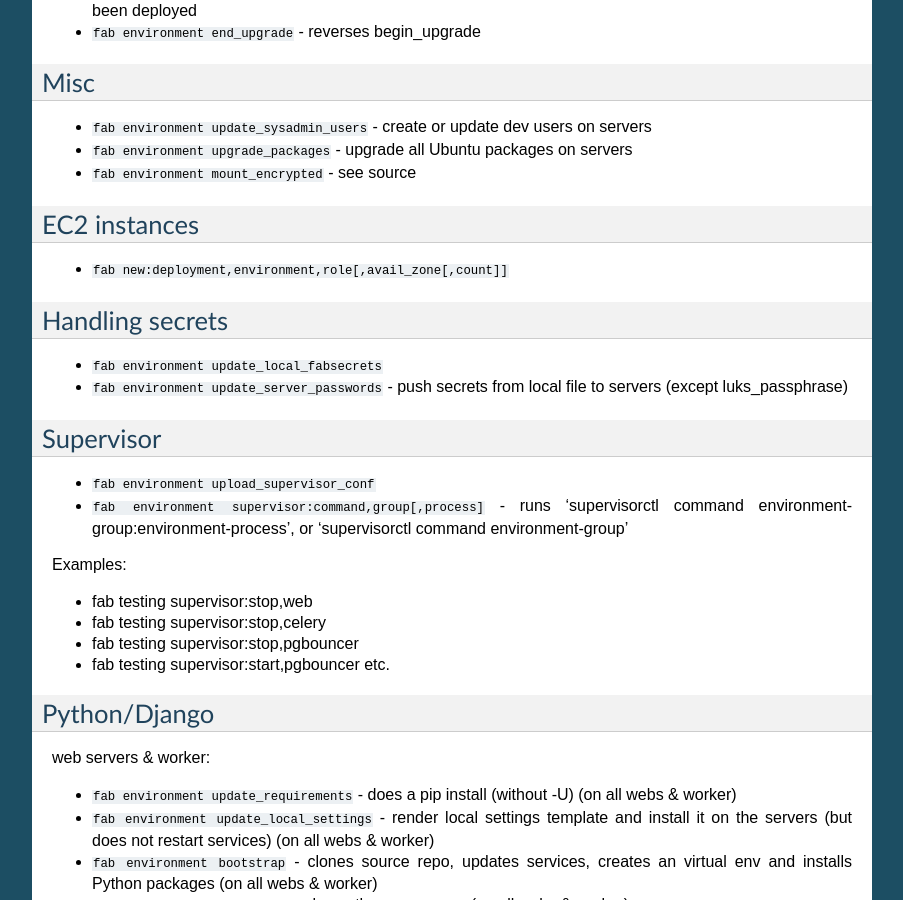
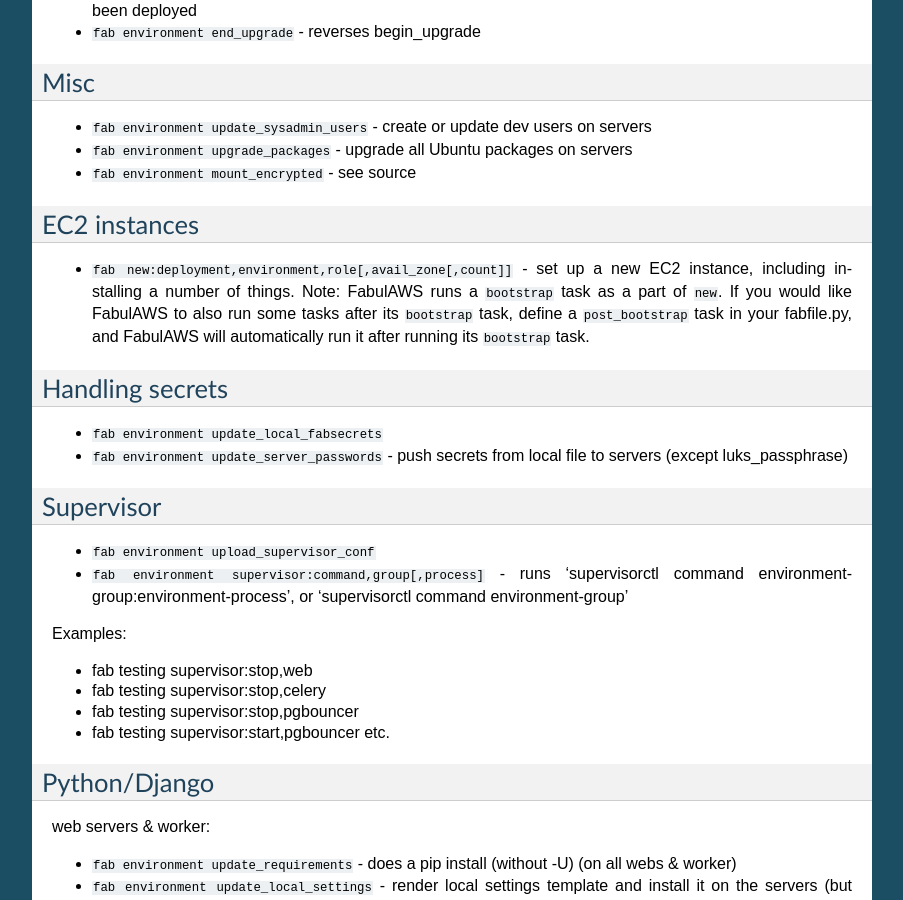
Before and after one commit to caktus/fabulaws, a Sphinx documentation site: the page built from docs/useful_commands.rst, in a window 1280 px wide and 900 px high, scrolled down 884 px. Shown: the whole window, without its empty margins (198-1101 px from the left). Built offline with Sphinx 7.4.7, drawn with Linux system fonts in a browser that asks for light colours.

Commit message:
document users' ability to define 'post_bootstrap' task

```diff
--- a/docs/useful_commands.rst
+++ b/docs/useful_commands.rst
@@ -52,7 +52,11 @@ Misc
 EC2 instances
 -------------
 
-* ``fab new:deployment,environment,role[,avail_zone[,count]]``
+* ``fab new:deployment,environment,role[,avail_zone[,count]]`` - set up a new EC2 instance,
+  including installing a number of things. Note: FabulAWS runs a ``bootstrap`` task as a
+  part of ``new``. If you would like FabulAWS to also run some tasks after its ``bootstrap``
+  task, define a ``post_bootstrap`` task in your fabfile.py, and FabulAWS will
+  automatically run it after running its ``bootstrap`` task.
 
 Handling secrets
 ----------------
```
